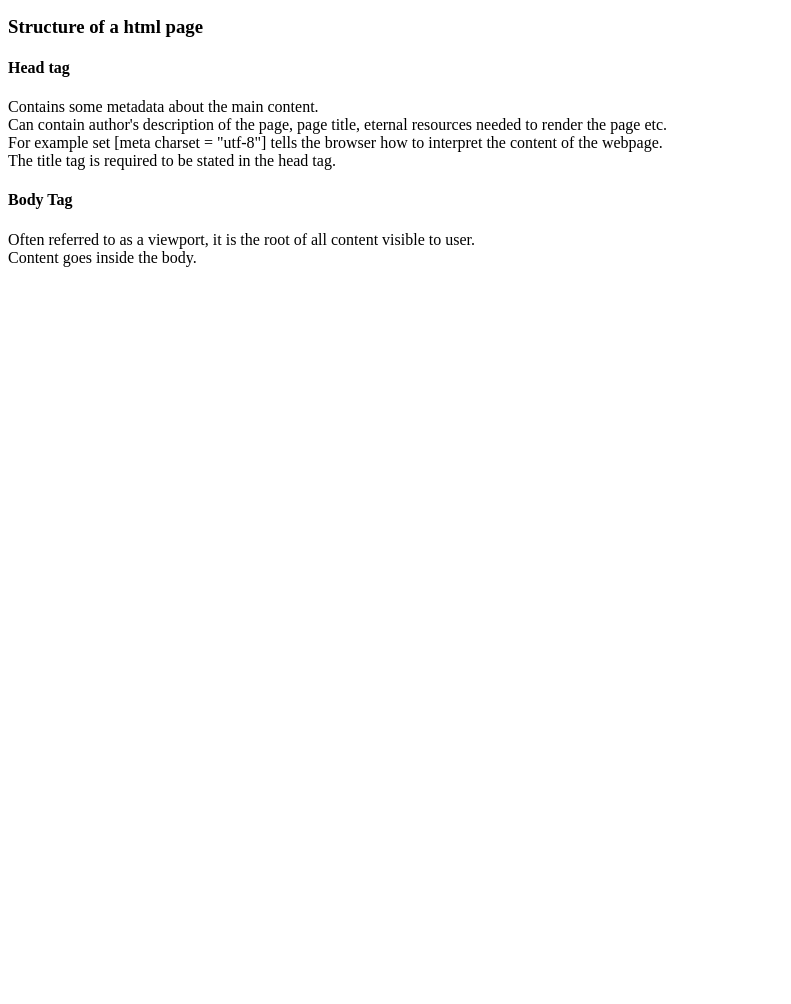
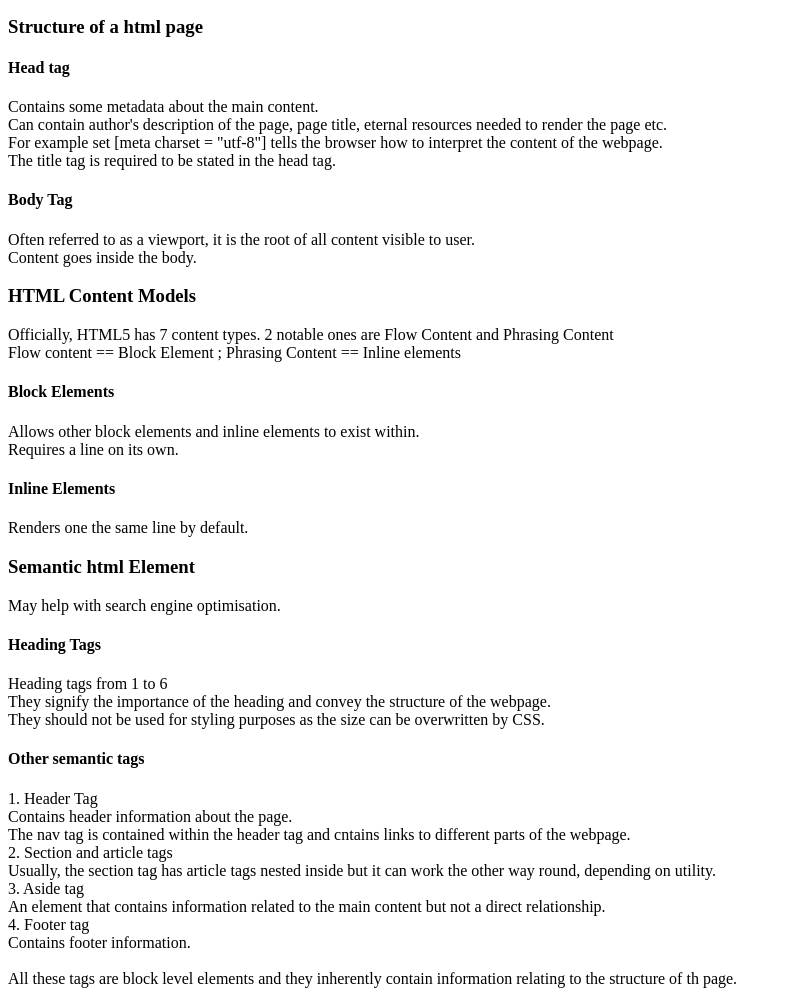
Before and after one commit to Hazel1603/coursera-test, a plain HTML site: page site/index.html in a window 1280 px wide. Shown: the part 625-1629 px from the top of the page, without its empty margins (0-791 px from the left). Before the commit the page ends 908 px from the top, so only its background shows below. Drawn offline with Linux system fonts and the light colour scheme.

Commit message:
New Knowledge Acquired

```diff
--- a/site/index.html
+++ b/site/index.html
@@ -5,8 +5,10 @@
 	<meta charset="utf-8">
 </head>
 <body>
-<h1> Hello coursera. i am struggling in life. </h1>
-<h2> yoz</h2>
+<h1> HTML, CSS, JS Coursera Week 1 Summary </h1>
+
+<h2> hi, i am hazel.</h2>
+
 <p> VSC hack (?): When writing a new html file, type 'html'
 	then press 'tab' to bring up the default html template.
 </p>
@@ -48,5 +50,39 @@
 <p>Often referred to as a viewport, it is the root of all content visible to user. <br>
 	Content goes inside the body.
 </p>
+
+<h3>HTML Content Models</h3>
+<p>Officially, HTML5 has 7 content types. 2 notable ones are Flow Content and Phrasing Content<br>
+	Flow content == Block Element ; Phrasing Content == Inline elements
+</p>
+<h4>Block Elements</h4>
+<p>Allows other block elements and inline elements to exist within. <br>
+	Requires a line on its own.
+</p>
+
+<h4>Inline Elements</h4>
+<p>Renders one the same line by default. </p>
+
+<h3>Semantic html Element</h3>
+<p>May help with search engine optimisation.</p>
+<h4>Heading Tags</h4>
+<p>Heading tags from 1 to 6 <br>
+They signify the importance of the heading and convey the structure of the webpage.<br>
+They should not be used for styling purposes as the size can be overwritten by CSS.<br>
+
+<h4>Other semantic tags</h4>
+<p>1. Header Tag<br>
+	Contains header information about the page. <br>
+	The nav tag is contained within the header tag and cntains links to different parts of the webpage. <br>
+	2. Section and article tags <br>
+	Usually, the section tag has article tags nested inside but it can work the other way round, depending on utility. <br>
+	3. Aside tag <br>
+	An element that contains information related to the main content but not a direct relationship. <br>
+	4. Footer tag<br>
+	Contains footer information.
+	<br><br>
+	All these tags are block level elements and they inherently contain information relating to the structure of th page.
+</p>
+</p>
 </body>
 </html>
```
